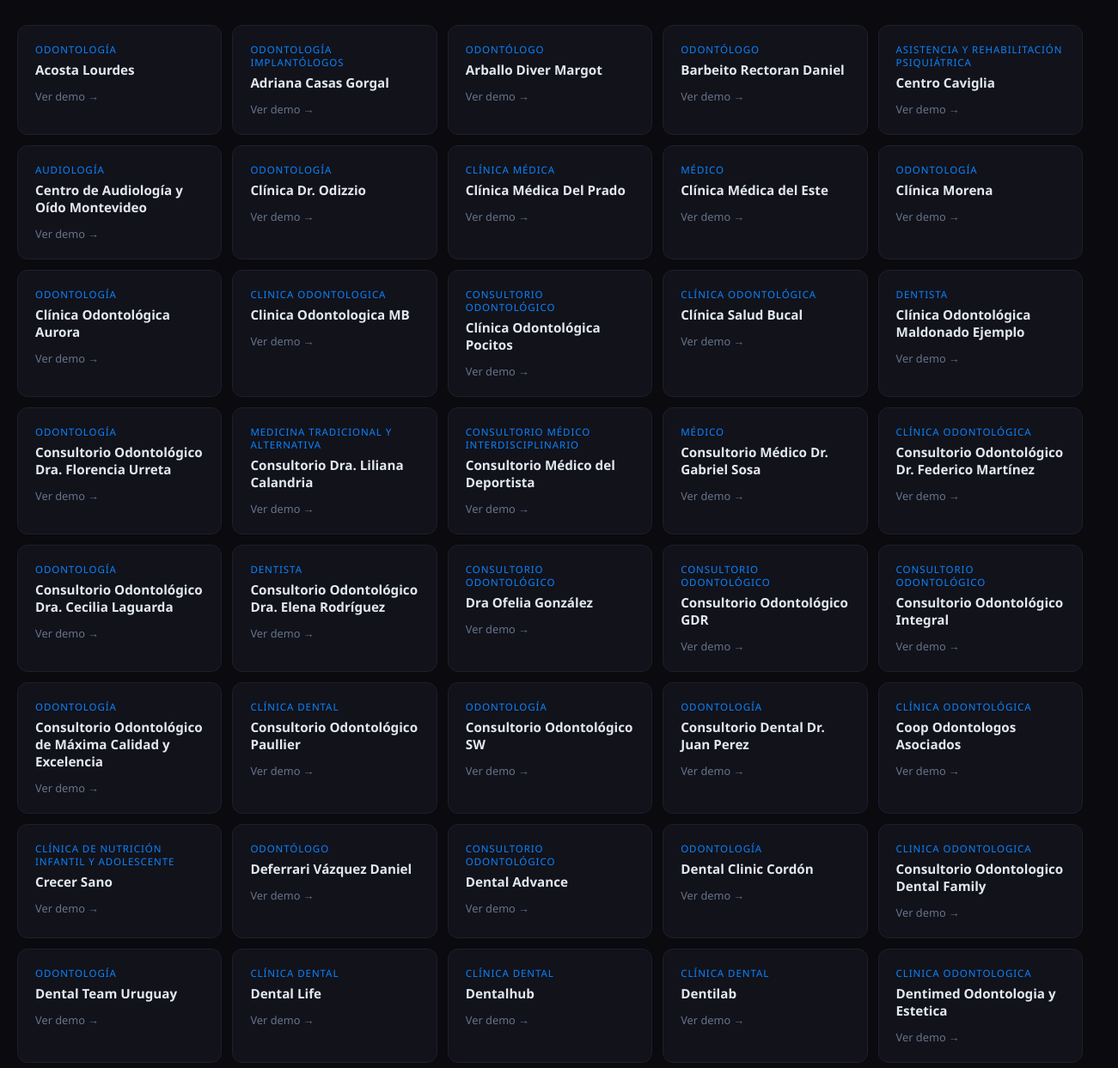
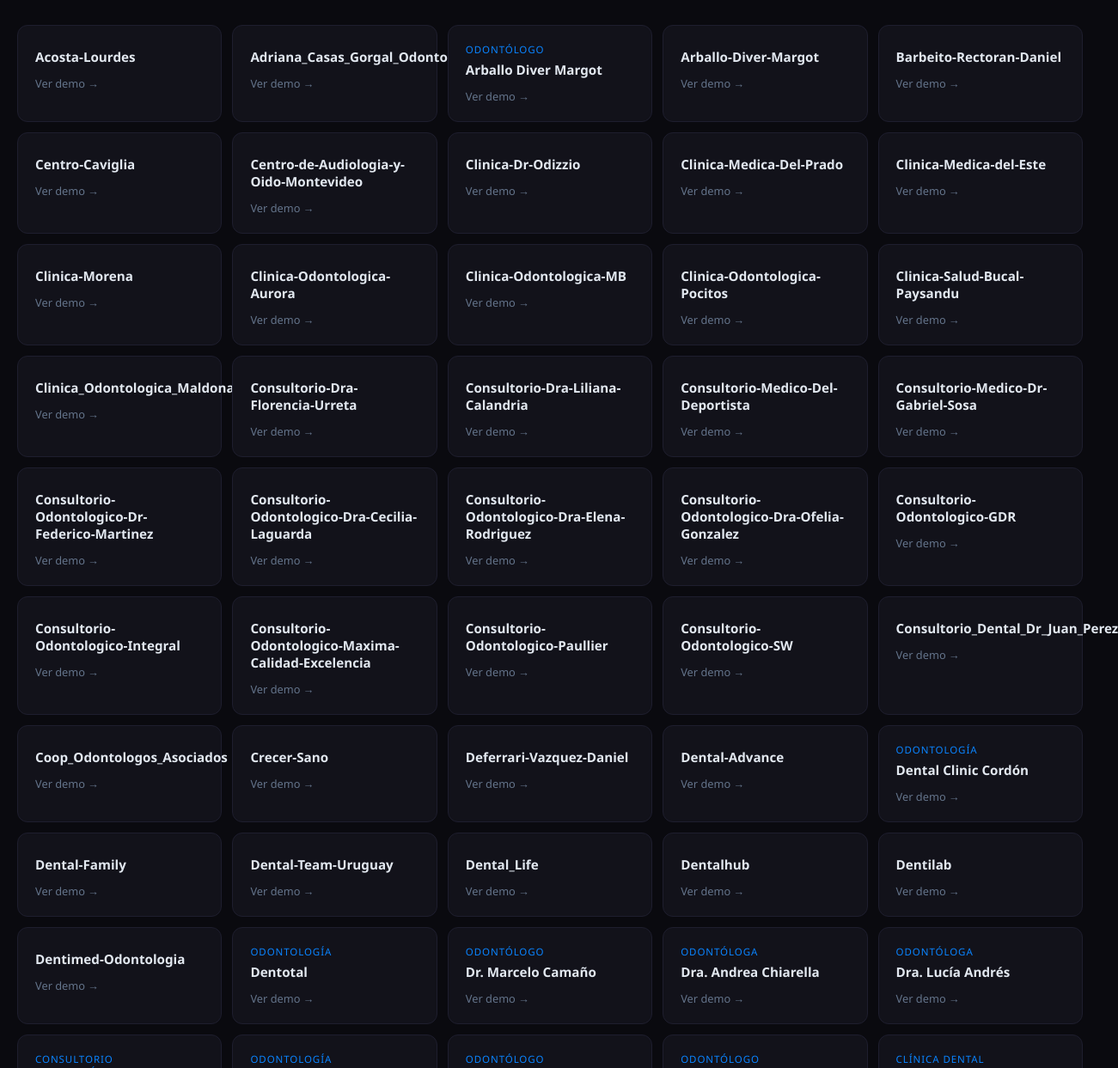
Before and after one commit to rodrantho/web-rodrantho, a website: page demos/index.html in a window 1280 px wide. Shown: the part 101-1344 px from the top of the page at 86% size, 1301 px wide, since content can reach past the window. Drawn offline with Linux system fonts and the light colour scheme.

Commit message:
Actualizar índice de demos a 60 clientes
Co-Authored-By: Claude Sonnet 4.6 <noreply@anthropic.com>

```diff
--- a/demos/index.html
+++ b/demos/index.html
@@ -21,166 +21,170 @@ p{color:#64748b;font-size:0.9rem;margin-bottom:32px}
 </head>
 <body>
 <h1>Demos <span>rodrantho.</span></h1>
-<p>Índice privado · 58 sitios</p>
+<p>Índice privado · 60 sitios</p>
 <div class="grid"><a href="/demos/Acosta-Lourdes/" class="card">
-      <div class="tipo">Odontología</div>
-      <div class="nombre">Acosta Lourdes</div>
+      <div class="tipo"></div>
+      <div class="nombre">Acosta-Lourdes</div>
       <div class="link">Ver demo →</div>
     </a><a href="/demos/Adriana_Casas_Gorgal_Odontologia/" class="card">
-      <div class="tipo">Odontología Implantólogos</div>
-      <div class="nombre">Adriana Casas Gorgal</div>
+      <div class="tipo"></div>
+      <div class="nombre">Adriana_Casas_Gorgal_Odontologia</div>
       <div class="link">Ver demo →</div>
     </a><a href="/demos/Arballo%20Diver%20Margot/" class="card">
       <div class="tipo">Odontólogo</div>
       <div class="nombre">Arballo Diver Margot</div>
       <div class="link">Ver demo →</div>
+    </a><a href="/demos/Arballo-Diver-Margot/" class="card">
+      <div class="tipo"></div>
+      <div class="nombre">Arballo-Diver-Margot</div>
+      <div class="link">Ver demo →</div>
     </a><a href="/demos/Barbeito-Rectoran-Daniel/" class="card">
-      <div class="tipo">Odontólogo</div>
-      <div class="nombre">Barbeito Rectoran Daniel</div>
+      <div class="tipo"></div>
+      <div class="nombre">Barbeito-Rectoran-Daniel</div>
       <div class="link">Ver demo →</div>
     </a><a href="/demos/Centro-Caviglia/" class="card">
-      <div class="tipo">Asistencia y rehabilitación psiquiátrica</div>
-      <div class="nombre">Centro Caviglia</div>
+      <div class="tipo"></div>
+      <div class="nombre">Centro-Caviglia</div>
       <div class="link">Ver demo →</div>
     </a><a href="/demos/Centro-de-Audiologia-y-Oido-Montevideo/" class="card">
-      <div class="tipo">Audiología</div>
-      <div class="nombre">Centro de Audiología y Oído Montevideo</div>
+      <div class="tipo"></div>
+      <div class="nombre">Centro-de-Audiologia-y-Oido-Montevideo</div>
       <div class="link">Ver demo →</div>
     </a><a href="/demos/Clinica-Dr-Odizzio/" class="card">
-      <div class="tipo">Odontología</div>
-      <div class="nombre">Clínica Dr. Odizzio</div>
+      <div class="tipo"></div>
+      <div class="nombre">Clinica-Dr-Odizzio</div>
       <div class="link">Ver demo →</div>
     </a><a href="/demos/Clinica-Medica-Del-Prado/" class="card">
-      <div class="tipo">Clínica Médica</div>
-      <div class="nombre">Clínica Médica Del Prado</div>
+      <div class="tipo"></div>
+      <div class="nombre">Clinica-Medica-Del-Prado</div>
       <div class="link">Ver demo →</div>
     </a><a href="/demos/Clinica-Medica-del-Este/" class="card">
-      <div class="tipo">Médico</div>
-      <div class="nombre">Clínica Médica del Este</div>
+      <div class="tipo"></div>
+      <div class="nombre">Clinica-Medica-del-Este</div>
       <div class="link">Ver demo →</div>
     </a><a href="/demos/Clinica-Morena/" class="card">
-      <div class="tipo">Odontología</div>
-      <div class="nombre">Clínica Morena</div>
+      <div class="tipo"></div>
+      <div class="nombre">Clinica-Morena</div>
       <div class="link">Ver demo →</div>
     </a><a href="/demos/Clinica-Odontologica-Aurora/" class="card">
-      <div class="tipo">Odontología</div>
-      <div class="nombre">Clínica Odontológica Aurora</div>
+      <div class="tipo"></div>
+      <div class="nombre">Clinica-Odontologica-Aurora</div>
       <div class="link">Ver demo →</div>
     </a><a href="/demos/Clinica-Odontologica-MB/" class="card">
-      <div class="tipo">Clinica Odontologica</div>
-      <div class="nombre">Clinica Odontologica MB</div>
+      <div class="tipo"></div>
+      <div class="nombre">Clinica-Odontologica-MB</div>
       <div class="link">Ver demo →</div>
     </a><a href="/demos/Clinica-Odontologica-Pocitos/" class="card">
-      <div class="tipo">Consultorio Odontológico</div>
-      <div class="nombre">Clínica Odontológica Pocitos</div>
+      <div class="tipo"></div>
+      <div class="nombre">Clinica-Odontologica-Pocitos</div>
       <div class="link">Ver demo →</div>
     </a><a href="/demos/Clinica-Salud-Bucal-Paysandu/" class="card">
-      <div class="tipo">Clínica Odontológica</div>
-      <div class="nombre">Clínica Salud Bucal</div>
+      <div class="tipo"></div>
+      <div class="nombre">Clinica-Salud-Bucal-Paysandu</div>
       <div class="link">Ver demo →</div>
     </a><a href="/demos/Clinica_Odontologica_Maldonado_Ejemplo/" class="card">
-      <div class="tipo">Dentista</div>
-      <div class="nombre">Clínica Odontológica Maldonado Ejemplo</div>
+      <div class="tipo"></div>
+      <div class="nombre">Clinica_Odontologica_Maldonado_Ejemplo</div>
       <div class="link">Ver demo →</div>
     </a><a href="/demos/Consultorio-Dra-Florencia-Urreta/" class="card">
-      <div class="tipo">Odontología</div>
-      <div class="nombre">Consultorio Odontológico Dra. Florencia Urreta</div>
+      <div class="tipo"></div>
+      <div class="nombre">Consultorio-Dra-Florencia-Urreta</div>
       <div class="link">Ver demo →</div>
     </a><a href="/demos/Consultorio-Dra-Liliana-Calandria/" class="card">
-      <div class="tipo">Medicina tradicional y alternativa</div>
-      <div class="nombre">Consultorio Dra. Liliana Calandria</div>
+      <div class="tipo"></div>
+      <div class="nombre">Consultorio-Dra-Liliana-Calandria</div>
       <div class="link">Ver demo →</div>
     </a><a href="/demos/Consultorio-Medico-Del-Deportista/" class="card">
-      <div class="tipo">Consultorio Médico Interdisciplinario</div>
-      <div class="nombre">Consultorio Médico del Deportista</div>
+      <div class="tipo"></div>
+      <div class="nombre">Consultorio-Medico-Del-Deportista</div>
       <div class="link">Ver demo →</div>
     </a><a href="/demos/Consultorio-Medico-Dr-Gabriel-Sosa/" class="card">
-      <div class="tipo">Médico</div>
-      <div class="nombre">Consultorio Médico Dr. Gabriel Sosa</div>
+      <div class="tipo"></div>
+      <div class="nombre">Consultorio-Medico-Dr-Gabriel-Sosa</div>
       <div class="link">Ver demo →</div>
     </a><a href="/demos/Consultorio-Odontologico-Dr-Federico-Martinez/" class="card">
-      <div class="tipo">Clínica Odontológica</div>
-      <div class="nombre">Consultorio Odontológico Dr. Federico Martínez</div>
+      <div class="tipo"></div>
+      <div class="nombre">Consultorio-Odontologico-Dr-Federico-Martinez</div>
       <div class="link">Ver demo →</div>
     </a><a href="/demos/Consultorio-Odontologico-Dra-Cecilia-Laguarda/" class="card">
-      <div class="tipo">Odontología</div>
-      <div class="nombre">Consultorio Odontológico Dra. Cecilia Laguarda</div>
+      <div class="tipo"></div>
+      <div class="nombre">Consultorio-Odontologico-Dra-Cecilia-Laguarda</div>
       <div class="link">Ver demo →</div>
     </a><a href="/demos/Consultorio-Odontologico-Dra-Elena-Rodriguez/" class="card">
-      <div class="tipo">Dentista</div>
-      <div class="nombre">Consultorio Odontológico Dra. Elena Rodríguez</div>
+      <div class="tipo"></div>
+      <div class="nombre">Consultorio-Odontologico-Dra-Elena-Rodriguez</div>
       <div class="link">Ver demo →</div>
     </a><a href="/demos/Consultorio-Odontologico-Dra-Ofelia-Gonzalez/" class="card">
-      <div class="tipo">Consultorio Odontológico</div>
-      <div class="nombre">Dra Ofelia González</div>
+      <div class="tipo"></div>
+      <div class="nombre">Consultorio-Odontologico-Dra-Ofelia-Gonzalez</div>
       <div class="link">Ver demo →</div>
     </a><a href="/demos/Consultorio-Odontologico-GDR/" class="card">
-      <div class="tipo">Consultorio Odontológico</div>
-      <div class="nombre">Consultorio Odontológico GDR</div>
+      <div class="tipo"></div>
+      <div class="nombre">Consultorio-Odontologico-GDR</div>
       <div class="link">Ver demo →</div>
     </a><a href="/demos/Consultorio-Odontologico-Integral/" class="card">
-      <div class="tipo">Consultorio odontológico</div>
-      <div class="nombre">Consultorio Odontológico Integral</div>
+      <div class="tipo"></div>
+      <div class="nombre">Consultorio-Odontologico-Integral</div>
       <div class="link">Ver demo →</div>
     </a><a href="/demos/Consultorio-Odontologico-Maxima-Calidad-Excelencia/" class="card">
-      <div class="tipo">Odontología</div>
-      <div class="nombre">Consultorio Odontológico de Máxima Calidad y Excelencia</div>
+      <div class="tipo"></div>
+      <div class="nombre">Consultorio-Odontologico-Maxima-Calidad-Excelencia</div>
       <div class="link">Ver demo →</div>
     </a><a href="/demos/Consultorio-Odontologico-Paullier/" class="card">
-      <div class="tipo">Clínica Dental</div>
-      <div class="nombre">Consultorio Odontológico Paullier</div>
+      <div class="tipo"></div>
+      <div class="nombre">Consultorio-Odontologico-Paullier</div>
       <div class="link">Ver demo →</div>
     </a><a href="/demos/Consultorio-Odontologico-SW/" class="card">
-      <div class="tipo">Odontología</div>
-      <div class="nombre">Consultorio Odontológico SW</div>
+      <div class="tipo"></div>
+      <div class="nombre">Consultorio-Odontologico-SW</div>
       <div class="link">Ver demo →</div>
     </a><a href="/demos/Consultorio_Dental_Dr_Juan_Perez/" class="card">
-      <div class="tipo">Odontología</div>
-      <div class="nombre">Consultorio Dental Dr. Juan Perez</div>
+      <div class="tipo"></div>
+      <div class="nombre">Consultorio_Dental_Dr_Juan_Perez</div>
       <div class="link">Ver demo →</div>
     </a><a href="/demos/Coop_Odontologos_Asociados/" class="card">
-      <div class="tipo">Clínica Odontológica</div>
-      <div class="nombre">Coop Odontologos Asociados</div>
+      <div class="tipo"></div>
+      <div class="nombre">Coop_Odontologos_Asociados</div>
       <div class="link">Ver demo →</div>
     </a><a href="/demos/Crecer-Sano/" class="card">
-      <div class="tipo">Clínica de Nutrición Infantil y Adolescente</div>
-      <div class="nombre">Crecer Sano</div>
+      <div class="tipo"></div>
+      <div class="nombre">Crecer-Sano</div>
       <div class="link">Ver demo →</div>
     </a><a href="/demos/Deferrari-Vazquez-Daniel/" class="card">
-      <div class="tipo">Odontólogo</div>
-      <div class="nombre">Deferrari Vázquez Daniel</div>
+      <div class="tipo"></div>
+      <div class="nombre">Deferrari-Vazquez-Daniel</div>
       <div class="link">Ver demo →</div>
     </a><a href="/demos/Dental-Advance/" class="card">
-      <div class="tipo">Consultorio odontológico</div>
-      <div class="nombre">Dental Advance</div>
+      <div class="tipo"></div>
+      <div class="nombre">Dental-Advance</div>
       <div class="link">Ver demo →</div>
     </a><a href="/demos/Dental-Clinic-Cordon/" class="card">
       <div class="tipo">Odontología</div>
       <div class="nombre">Dental Clinic Cordón</div>
       <div class="link">Ver demo →</div>
     </a><a href="/demos/Dental-Family/" class="card">
-      <div class="tipo">Clinica Odontologica</div>
-      <div class="nombre">Consultorio Odontologico Dental Family</div>
+      <div class="tipo"></div>
+      <div class="nombre">Dental-Family</div>
       <div class="link">Ver demo →</div>
     </a><a href="/demos/Dental-Team-Uruguay/" class="card">
-      <div class="tipo">Odontología</div>
-      <div class="nombre">Dental Team Uruguay</div>
+      <div class="tipo"></div>
+      <div class="nombre">Dental-Team-Uruguay</div>
       <div class="link">Ver demo →</div>
     </a><a href="/demos/Dental_Life/" class="card">
-      <div class="tipo">Clínica Dental</div>
-      <div class="nombre">Dental Life</div>
+      <div class="tipo"></div>
+      <div class="nombre">Dental_Life</div>
       <div class="link">Ver demo →</div>
     </a><a href="/demos/Dentalhub/" class="card">
-      <div class="tipo">Clínica dental</div>
+      <div class="tipo"></div>
       <div class="nombre">Dentalhub</div>
       <div class="link">Ver demo →</div>
     </a><a href="/demos/Dentilab/" class="card">
-      <div class="tipo">Clínica Dental</div>
+      <div class="tipo"></div>
       <div class="nombre">Dentilab</div>
       <div class="link">Ver demo →</div>
     </a><a href="/demos/Dentimed-Odontologia/" class="card">
-      <div class="tipo">Clinica Odontologica</div>
-      <div class="nombre">Dentimed Odontologia y Estetica</div>
+      <div class="tipo"></div>
+      <div class="nombre">Dentimed-Odontologia</div>
       <div class="link">Ver demo →</div>
     </a><a href="/demos/Dentotal_Odontologia/" class="card">
       <div class="tipo">Odontología</div>
@@ -246,6 +250,10 @@ p{color:#64748b;font-size:0.9rem;margin-bottom:32px}
       <div class="tipo">Óptica</div>
       <div class="nombre">Óptica Visión Clara</div>
       <div class="link">Ver demo →</div>
+    </a><a href="/demos/Podologia_Jose_Cabrera/" class="card">
+      <div class="tipo">Podología</div>
+      <div class="nombre">Podología José Cabrera</div>
+      <div class="link">Ver demo →</div>
     </a><a href="/demos/Podologia_Juan_D_Jackson/" class="card">
       <div class="tipo">Podología</div>
       <div class="nombre">Podología Juan D Jackson</div>
```
